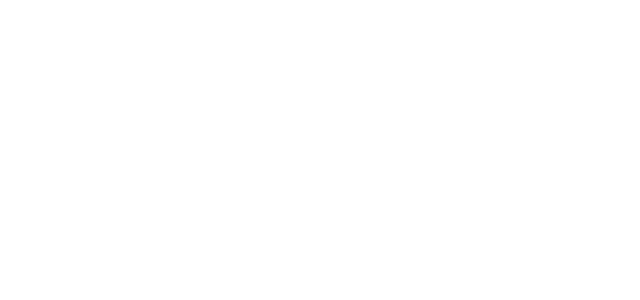
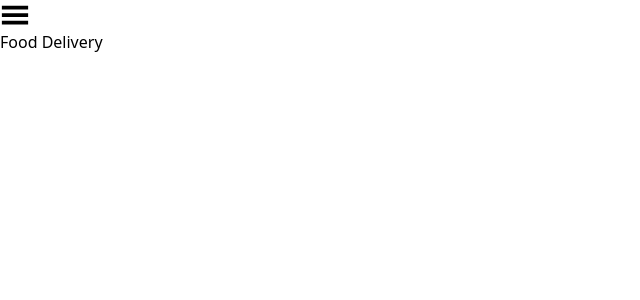
Before and after one commit to Pedroicn/Food-Delivery, a React (Create React App) app: page / in a window 1280 px wide. Shown: the top 300 px of the page, without its empty margins (0-640 px from the left). Built offline with nearby package versions, Linux system fonts and the light colour scheme.

Commit message:
feat: create header component and install react-icons

```diff
--- a/package.json
+++ b/package.json
@@ -8,6 +8,7 @@
     "@testing-library/user-event": "^13.2.1",
     "react": "^18.2.0",
     "react-dom": "^18.2.0",
+    "react-icons": "^4.6.0",
     "react-scripts": "5.0.1",
     "web-vitals": "^2.1.0"
   },
--- a/src/App.js
+++ b/src/App.js
@@ -1,7 +1,10 @@
+import React from "react";
+import Header from "./components/Header";
+
 function App() {
   return (
     <div className="App">
-
+      <Header />
     </div>
   );
 }
--- /dev/null
+++ b/src/components/Header.jsx
@@ -0,0 +1,17 @@
+import React from 'react';
+import { GiHamburgerMenu } from 'react-icons/gi';
+
+const Header = () => {
+  return (
+    <header>
+      <div>
+        <GiHamburgerMenu size={30} />
+      </div>
+      <h1>
+        Food Delivery
+      </h1>
+    </header>
+  )
+}
+
+export default Header;
--- a/src/index.css
+++ b/src/index.css
@@ -1,6 +1,12 @@
 @tailwind base;
 @tailwind components;
 @tailwind utilities;
+
+* {
+  padding: 0;
+  margin: 0;
+  box-sizing: border-box;
+}
 
 @layer base {
   button {
```
Also changed, not shown: 1 other file (tests, documents, lock files or other folders).
